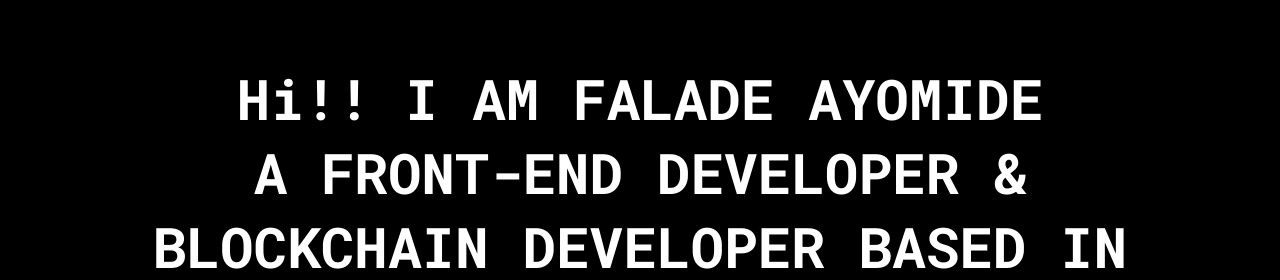
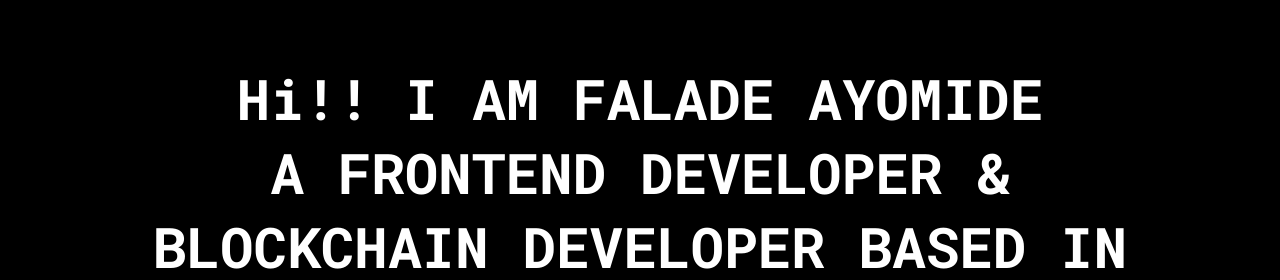
Before and after one commit to dmadindividual/Myportfolio, a plain HTML site: page index.html in a window 1280 px wide. Shown: the part 67-347 px from the top of the page. Drawn offline with nearby package versions, Linux system fonts and the light colour scheme.

Commit message:
Update index.html

```diff
--- a/index.html
+++ b/index.html
@@ -63,7 +63,7 @@
         <div class="header-text">
           <h1>
             Hi!! I AM FALADE AYOMIDE <br />
-            A FRONT-END DEVELOPER & BLOCKCHAIN DEVELOPER BASED IN<br />
+            A FRONTEND DEVELOPER & BLOCKCHAIN DEVELOPER BASED IN<br />
             <span> LAGOS, NIGERIA</span>
           </h1>
           <p>
```
